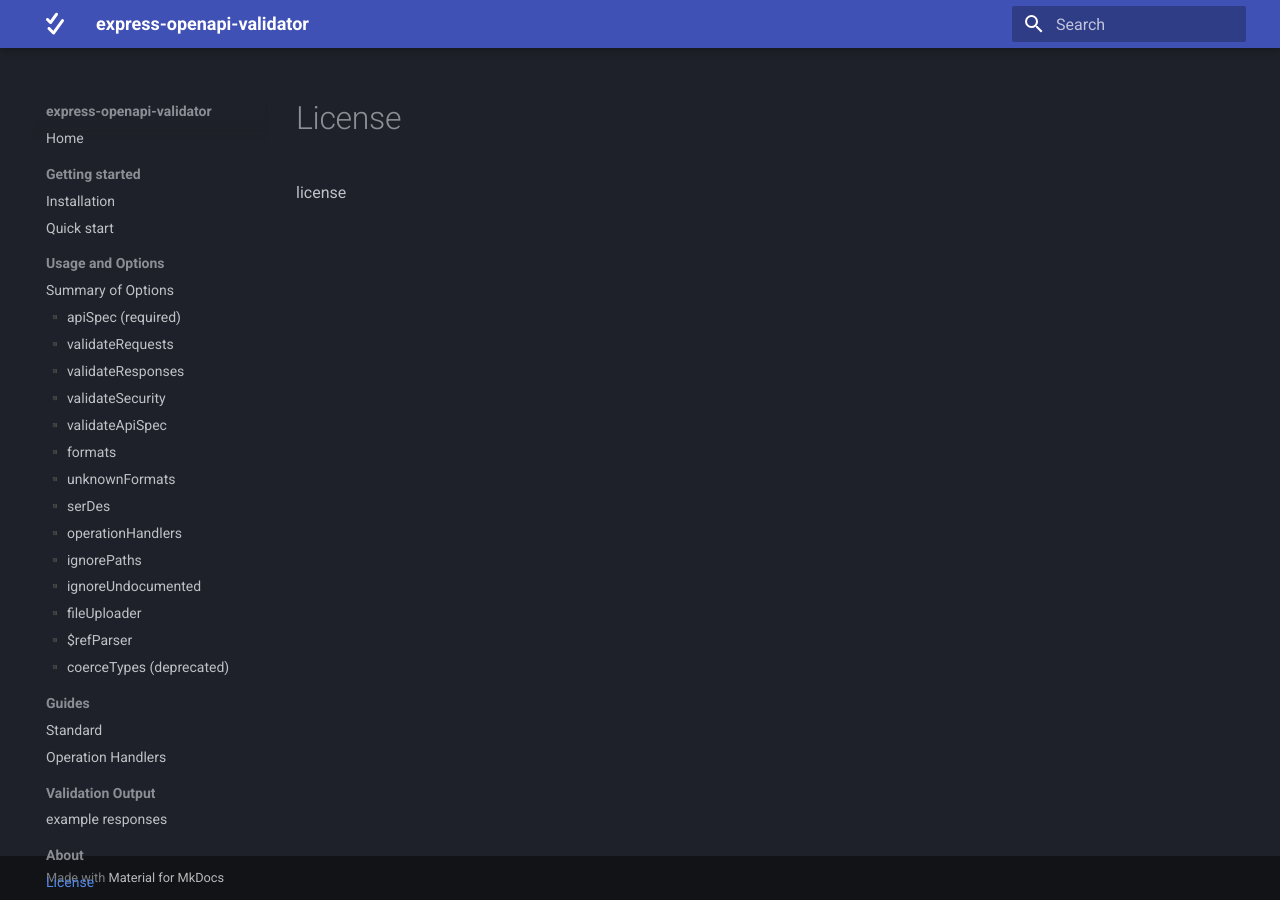
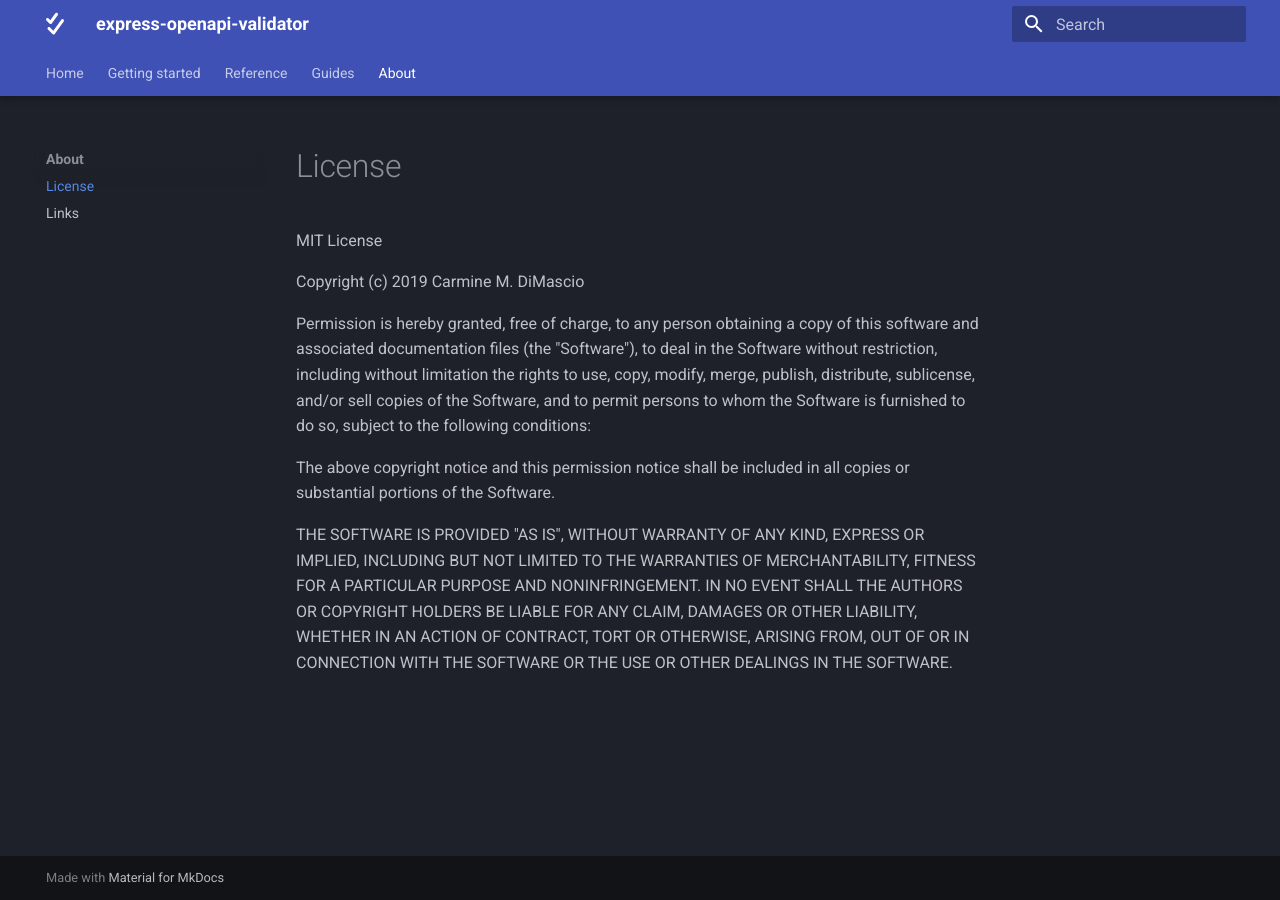
Before and after one commit to cdimascio/express-openapi-validator-documentation, an MkDocs documentation site: the page built from docs/license.md, in a window 1280 px wide. Built offline with MkDocs 1.6.1 and Material for MkDocs 9.7.7, drawn with Linux system fonts in a browser that asks for light colours.

Commit message:
add guides and reference

```diff
--- a/docs/guide-standard.md
+++ b/docs/guide-standard.md
@@ -1,5 +1,5 @@
 ---
-title: Standard Guide
+title: Validation API Guide
 ---
 
 # Standard Guide
--- a/docs/license.md
+++ b/docs/license.md
@@ -1 +1,21 @@
-license
+MIT License
+
+Copyright (c) 2019 Carmine M. DiMascio
+
+Permission is hereby granted, free of charge, to any person obtaining a copy
+of this software and associated documentation files (the "Software"), to deal
+in the Software without restriction, including without limitation the rights
+to use, copy, modify, merge, publish, distribute, sublicense, and/or sell
+copies of the Software, and to permit persons to whom the Software is
+furnished to do so, subject to the following conditions:
+
+The above copyright notice and this permission notice shall be included in all
+copies or substantial portions of the Software.
+
+THE SOFTWARE IS PROVIDED "AS IS", WITHOUT WARRANTY OF ANY KIND, EXPRESS OR
+IMPLIED, INCLUDING BUT NOT LIMITED TO THE WARRANTIES OF MERCHANTABILITY,
+FITNESS FOR A PARTICULAR PURPOSE AND NONINFRINGEMENT. IN NO EVENT SHALL THE
+AUTHORS OR COPYRIGHT HOLDERS BE LIABLE FOR ANY CLAIM, DAMAGES OR OTHER
+LIABILITY, WHETHER IN AN ACTION OF CONTRACT, TORT OR OTHERWISE, ARISING FROM,
+OUT OF OR IN CONNECTION WITH THE SOFTWARE OR THE USE OR OTHER DEALINGS IN THE
+SOFTWARE.
--- a/mkdocs.yml
+++ b/mkdocs.yml
@@ -3,13 +3,18 @@
   # logo: assets/logo.png
   icon:
     logo: fontawesome/solid/check-double
-
   name: material
   palette:
     scheme: slate
     # primary: indigo
   features:
-    - navigation.sections
+    # - navigation.sections
+    - navigation.tracking
+    - content.tabs.link
+    - navigation.tabs
+    - navigation.tabs.sticky
+    - navigation.path
+    - navigation.expand
 markdown_extensions:
   - pymdownx.highlight:
       anchor_linenums: true
@@ -22,35 +27,47 @@
   - pymdownx.emoji:
       emoji_index: !!python/name:material.extensions.emoji.twemoji
       emoji_generator: !!python/name:material.extensions.emoji.to_svg
-
+  - pymdownx.tabbed:
+      alternate_style: true
 nav:
-  - Home: 'index.md'
+  - Home:
+    - index.md
   - Getting started:
     - gc-installation.md
     - gc-quick-start.md
-  - Usage and Options:
-    - usage-options-summary.md
-    - usage-api-spec.md
-    - usage-validate-requests.md
-    - usage-validate-responses.md
-    - usage-validate-security.md
-    - usage-validate-api-spec.md
-    - usage-formats.md
-    - usage-unknown-formats.md
-    - usage-serdes.md
-    - usage-operation-handlers.md
-    - usage-ignore-paths.md
-    - usage-ignore-undocumented.md
-    - usage-file-uploader.md
-    - usage-ref-parser.md
-    - usage-coerce-types.md
+    - gc-guides.md
+    - faq.md
+
+  - Reference:
+    - Docs:
+      - ref-base-url.md
+      - ref-security-handlers.md
+      - Operation Handlers: guide-operation-handlers.md
+      - Multiple API Specs: guide-multiple-specs.md
+      - validation-curl.md
+    - Options:
+      - usage-options-summary.md
+      - usage-api-spec.md
+      - usage-validate-requests.md
+      - usage-validate-responses.md
+      - usage-validate-security.md
+      - usage-validate-api-spec.md
+      - usage-formats.md
+      - usage-unknown-formats.md
+      - usage-serdes.md
+      - usage-operation-handlers.md
+      - usage-ignore-paths.md
+      - usage-ignore-undocumented.md
+      - usage-file-uploader.md
+      - usage-ref-parser.md
+      - usage-coerce-types.md
 
   - Guides:
-    - Standard: guide-standard.md
+    - Standard API Server: guide-standard.md
     - Operation Handlers: guide-operation-handlers.md
+    - Multiple API Specs: guide-multiple-specs.md
 
-  - Validation Output:
-    - example responses: validation-curl.md
+
   - About:
-    - 'License': 'license.md'
-    - 'Release Notes': 'release-notes.md'
+    - license.md
+    - about-who-are-we.md
```
Also changed, not shown: docs/about-who-are-we.md (added, +7 -0 lines), docs/faq.md (added, +93 -0 lines), docs/gc-guides.md (added, +34 -0 lines), docs/gc-installation.md (+0 -1 lines), docs/gc-quick-start.md (+0 -24 lines), docs/guide-multiple-specs.md (added, +93 -0 lines), docs/guide-operation-handlers.md (+3 -1 lines), docs/ref-base-url.md (added, +26 -0 lines), docs/ref-main.md (added, +3 -0 lines), docs/ref-security-handlers.md (added, +114 -0 lines).
